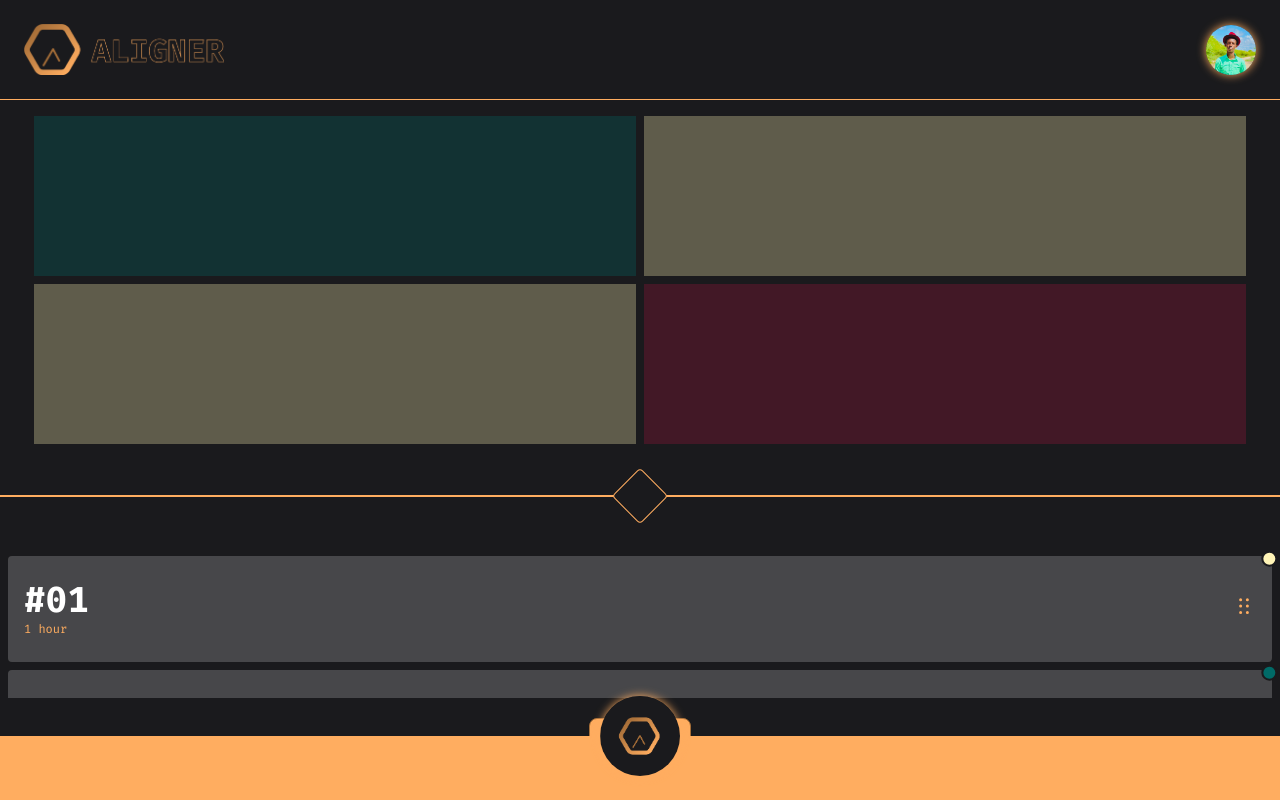
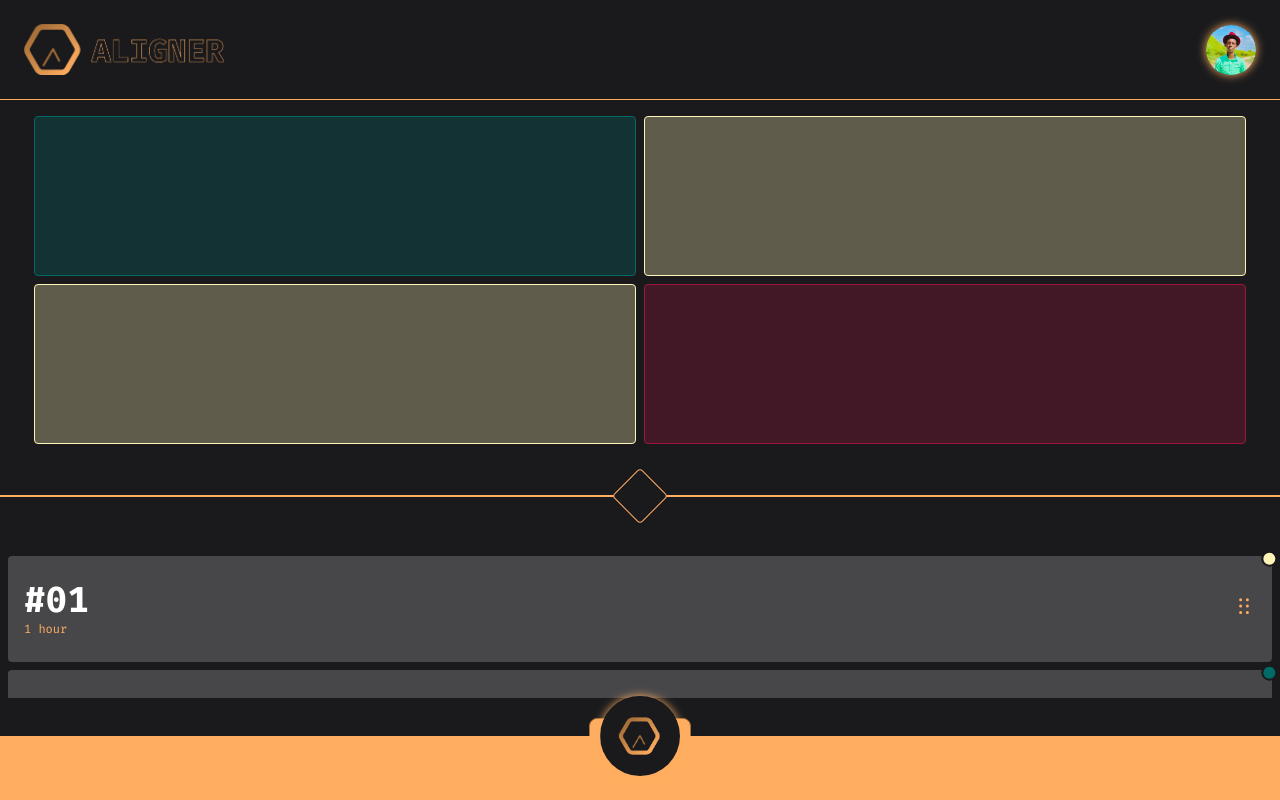
Before and after one commit to malikyakub/Alignerai, a React (Vite) app: page /tasks in a window 1280 px wide. Built offline with nearby package versions, Linux system fonts and the light colour scheme.

Commit message:
matrix styled

```diff
--- a/src/components/Matrix.jsx
+++ b/src/components/Matrix.jsx
@@ -5,7 +5,7 @@ function Matrix() {
   return (
     <div className={`mt-4 w-full flex gap-2 flex-wrap justify-center`}>
       <div
-        className={`w-[47%] flex items-center justify-center h-40 bg-[#006a674d] ${styles.parent}`}
+        className={`w-[47%] flex items-center justify-center border border-prim-300 rounded h-40 bg-[#006a674d] ${styles.parent}`}
       >
         <h3 className="uppercase text-sm flex-col items-center justify-center hidden">
           urgert <span className="text-xl text-white -200 font-bold">/</span>{" "}
@@ -13,7 +13,7 @@ function Matrix() {
         </h3>
       </div>
       <div
-        className={`w-[47%] flex items-center justify-center h-40 bg-[#fff4b74d] ${styles.parent}`}
+        className={`w-[47%] flex items-center justify-center border border-prim-200 rounded h-40 bg-[#fff4b74d] ${styles.parent}`}
       >
         <h3 className="uppercase text-sm flex-col items-center justify-center hidden">
           urgert <span className="text-xl text-white -200 font-bold">/</span>{" "}
@@ -21,7 +21,7 @@ function Matrix() {
         </h3>
       </div>
       <div
-        className={`w-[47%] flex items-center justify-center h-40 bg-[#fff4b74d] ${styles.parent}`}
+        className={`w-[47%] flex items-center justify-center border border-prim-200 rounded h-40 bg-[#fff4b74d] ${styles.parent}`}
       >
         <h3 className="uppercase text-sm flex-col items-center justify-center hidden">
           not-urgert{" "}
@@ -29,7 +29,7 @@ function Matrix() {
         </h3>
       </div>
       <div
-        className={`w-[47%] flex items-center justify-center h-40 bg-[#A0153E4d] ${styles.parent}`}
+        className={`w-[47%] flex items-center justify-center border border-prim-100 rounded h-40 bg-[#A0153E4d] ${styles.parent}`}
       >
         <h3 className="uppercase text-sm flex-col items-center justify-center hidden">
           not-urgert{" "}
```
